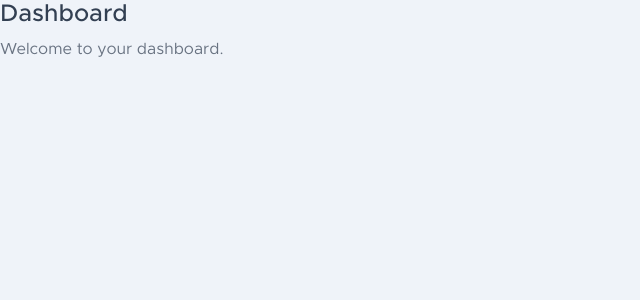
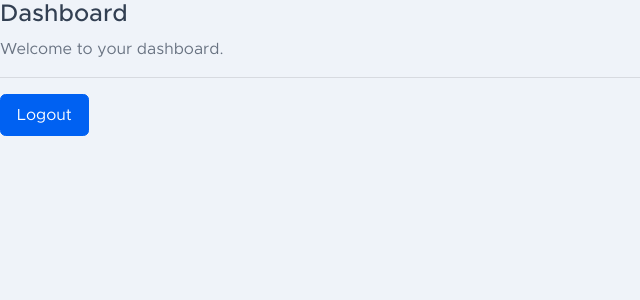
Before and after one commit to BukhosiMoyo/social_app, a Django app: page /account/ in a window 1280 px wide. Shown: the top 300 px of the page, without its empty margins (0-640 px from the left). Run offline with Django 3.2, Linux system fonts and the light colour scheme; a user stored in the database is signed in; some libraries are stand-ins or nearby versions.

Commit message:
Adding fully functional login and log out

```diff
--- a/accounts/templates/accounts/dashboard.html
+++ b/accounts/templates/accounts/dashboard.html
@@ -10,5 +10,7 @@ Dashboard
 <h1>Dashboard</h1>
 
 <p1> Welcome to your dashboard. </p1>
+<hr>
+<a class="btn btn-primary" href="{% url 'logout' %}">Logout</a>
 
 {% endblock content %}
--- a/social_app/settings.py
+++ b/social_app/settings.py
@@ -126,6 +126,6 @@ STATIC_URL = '/static/'
 
 #Authentication settings
 
-LOGIN_REDIRECT_URL =    'dashboard'
+LOGIN_REDIRECT_URL = 'dashboard'
 LOGIN_URL = 'login'
 LOGOUT_URL = 'logout'
--- a/social_app/urls.py
+++ b/social_app/urls.py
@@ -18,7 +18,6 @@ from django.urls import path, include
 
 urlpatterns = [
     path('admin/', admin.site.urls),
-    path('account/', include('accounts.urls')),# Create your views here.
-# Create your views here.
+    path('account/', include('accounts.urls')),
 
 ]
```
Also changed, not shown: db.sqlite3.
